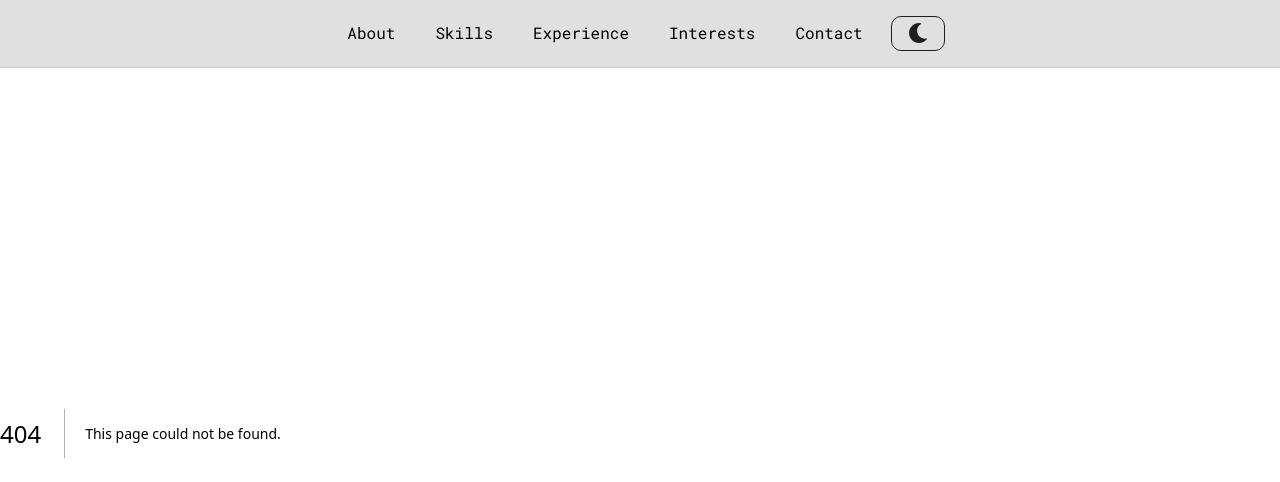
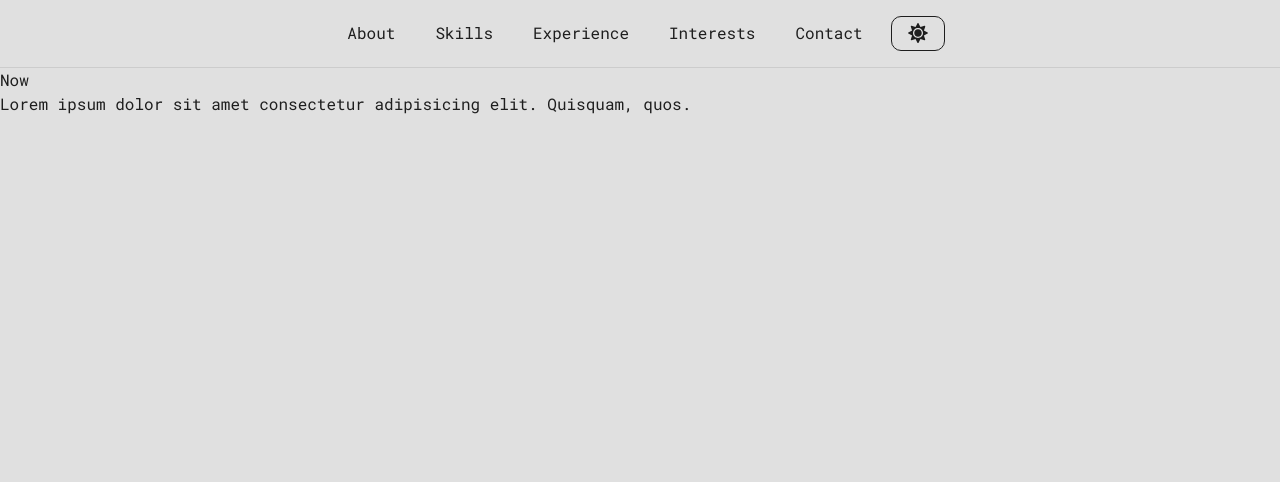
Before and after one commit to JayeshPadhiar/jayeshpadhiar.github.io, a Next.js app: page /now in a window 1280 px wide. Before the commit this address had no page. Shown: the top 482 px of the page. Built offline with nearby package versions, Linux system fonts and the light colour scheme.

Commit message:
layout styling changes and projects and blog section initialised

```diff
--- a/package.json
+++ b/package.json
@@ -12,6 +12,7 @@
     "next": "15.3.4",
     "react": "^19.0.0",
     "react-dom": "^19.0.0",
+    "react-github-calendar": "^4.5.7",
     "react-icons": "^5.5.0"
   },
   "devDependencies": {
--- /dev/null
+++ b/src/app/blogs/components/BlogCard.tsx
@@ -0,0 +1,13 @@
+import Image from "next/image";
+import { FaArrowRight } from "react-icons/fa";
+
+export default function BlogCard({ title, description, image }: { title: string, description: string, image: string }) {
+	return (
+		<div className="w-1/3 min-w-[300px] max-w-[400px] flex flex-col items-start justify-start gap-4 px-4 py-8 border-1 border-foreground/20 cursor-pointer" style={{ borderRadius: "10px" }}>
+            <Image src={image} alt={title} width={100} height={100} />
+			<h1>{title}</h1>
+			<p className="text-sm text-foreground/60">{description}</p>
+            <a href={`/blogs/${title}`} className="flex flex-row items-center justify-start gap-2 text-foreground/80">Read More <span><FaArrowRight /></span></a>
+		</div>
+	);
+}
--- /dev/null
+++ b/src/app/blogs/page.tsx
@@ -0,0 +1,21 @@
+import MainContent from "@/components/MainContent";
+import BlogCard from "./components/BlogCard";
+
+export default function Blogs() {
+	return (
+		<MainContent>
+			<div className="w-full flex flex-col items-start justify-start gap-4 px-8 py-16">
+				<h1 className="text-2xl font-bold">Blogs</h1>
+				<div className="flex flex-row flex-wrap gap-4 justify-start items-start w-full">
+					<BlogCard title="Blog 1" description="Lorem ipsum dolor sit amet consectetur adipisicing elit. Quisquam, quos." image="/images/blog-1.jpg" />
+					<BlogCard title="Blog 2" description="Lorem ipsum dolor sit amet consectetur adipisicing elit. Quisquam, quos." image="/images/blog-2.jpg" />
+					<BlogCard title="Blog 3" description="Lorem ipsum dolor sit amet consectetur adipisicing elit. Quisquam, quos." image="/images/blog-3.jpg" />
+					<BlogCard title="Blog 4" description="Lorem ipsum dolor sit amet consectetur adipisicing elit. Quisquam, quos." image="/images/blog-4.jpg" />
+					<BlogCard title="Blog 5" description="Lorem ipsum dolor sit amet consectetur adipisicing elit. Quisquam, quos." image="/images/blog-5.jpg" />
+					<BlogCard title="Blog 6" description="Lorem ipsum dolor sit amet consectetur adipisicing elit. Quisquam, quos." image="/images/blog-6.jpg" />
+					<BlogCard title="Blog 7" description="Lorem ipsum dolor sit amet consectetur adipisicing elit. Quisquam, quos." image="/images/blog-7.jpg" />
+				</div>
+			</div>
+		</MainContent>
+	);
+}
--- a/src/app/globals.css
+++ b/src/app/globals.css
@@ -71,7 +71,7 @@ input:focus, textarea:focus {
 
 /* transparent scrollbar */
 ::-webkit-scrollbar {
-  width: 0.2rem;
+  width: 0.2rem !important;
   background: transparent;
 }
 
--- a/src/app/layout.tsx
+++ b/src/app/layout.tsx
@@ -21,10 +21,12 @@ export default function RootLayout({
   return (
     <html lang="en">
       <body
-        className={`h-screen w-screen ${robotoMono.className} antialiased flex flex-col items-start justify-start`}
+        className={`h-screen w-screen ${robotoMono.className} antialiased flex flex-col items-start justify-start overflow-hidden`}
       >
         <Header />
-        {children}
+        <div className="w-full h-full flex flex-col items-start justify-start overflow-y-auto">
+          {children}
+        </div>
       </body>
     </html>
   );
--- /dev/null
+++ b/src/app/now/page.tsx
@@ -0,0 +1,12 @@
+import MainContent from "@/components/MainContent";
+
+export default function Now({ children }: { children: React.ReactNode }) {
+	return (
+		<MainContent>
+			<h1>Now</h1>
+			<p>
+				Lorem ipsum dolor sit amet consectetur adipisicing elit. Quisquam, quos.
+			</p>
+		</MainContent>
+	);
+}
--- a/src/app/page.tsx
+++ b/src/app/page.tsx
@@ -6,18 +6,20 @@ import Experience from "@/components/Experience";
 import Contact from "@/components/Contact";
 import Interests from "@/components/Interests";
 import Footer from "@/components/Footer";
+//import Blogs from "@/components/Blogs";
 //import Projects from "@/components/Projects";
 
 export default function Home() {
   return (
-    <div className="h-full flex flex-col items-start justify-start md:flex-row md:items-start md:justify-start overflow-y-auto">
+    <div className="min-h-full w-full flex flex-col md:flex-row items-start justify-start">
       <Hero />
       <div className="w-[0.5px] h-full bg-foreground/20"></div>
       <MainContent>
         <About />
         <Skills />
         <Experience />
-        {/*<Projects />*/}
+        {/*<Projects />
+        <Blogs />*/}
         <Interests />
         <Contact />
         <Footer />
--- /dev/null
+++ b/src/components/Blogs.tsx
@@ -0,0 +1,15 @@
+import BlogCard from "@/app/blogs/components/BlogCard";
+import { FaArrowRight } from "react-icons/fa";
+
+export default function Blogs() {
+	return (
+		<section id="blogs" className="w-full flex flex-col items-start justify-start gap-4 px-8 py-16 border-t-1 border-foreground/10">
+			<h1 className="text-2xl font-bold">Blogs</h1>
+			<div className="flex flex-row flex-wrap gap-4 justify-start items-start w-full">
+				<BlogCard title="Blog 1" description="Lorem ipsum dolor sit amet consectetur adipisicing elit. Quisquam, quos." image="/images/blog-1.jpg" />
+				<BlogCard title="Blog 1" description="Lorem ipsum dolor sit amet consectetur adipisicing elit. Quisquam, quos." image="/images/blog-1.jpg" />
+			</div>
+            <a href="/blogs" className="flex flex-row items-center justify-start gap-2 text-foreground/80">View All Blogs <span><FaArrowRight /></span></a>
+		</section>
+	);
+}
--- a/src/components/Header.tsx
+++ b/src/components/Header.tsx
@@ -18,6 +18,10 @@ export default function Header() {
     /*{
       name: "Projects",
       href: "#projects"
+    },
+    {
+      name: "Blogs",
+      href: "#blogs"
     },*/
     {
       name: "Interests",
@@ -51,8 +55,8 @@ export default function Header() {
             className="p-2 rounded-full hover:bg-foreground/10 transition-colors"
             aria-label="Toggle theme"
           >
-            <FaSun className="w-5 h-5 hidden [data-theme='dark']:block" />
-            <FaMoon className="w-5 h-5 block [data-theme='dark']:hidden" />
+            <FaSun className="w-5 h-5 block [data-theme='light']:hidden" />
+            <FaMoon className="w-5 h-5 hidden [data-theme='dark']:block" />
           </button>
         </ul>
 
--- a/src/components/MainContent.tsx
+++ b/src/components/MainContent.tsx
@@ -1,9 +1,7 @@
 export default function MainContent({ children }: { children: React.ReactNode }) {
-    return (
-        <main className="w-full md:w-4/6 md:h-full flex flex-col items-center justify-start">
-            <div className="w-full h-full flex flex-col items-start justify-start gap-4 md:overflow-auto" style={{ scrollBehavior: "smooth" }}>
-                {children}
-            </div>
-        </main>
-    );
+	return (
+		<main className="w-full md:h-full flex flex-col items-start justify-start md:overflow-auto" style={{ scrollBehavior: "smooth" }}>
+			{children}
+		</main>
+	);
 }
--- a/src/components/Projects.tsx
+++ b/src/components/Projects.tsx
@@ -1,13 +1,39 @@
+import GitHubCalendar from "react-github-calendar";
+import { FaArrowRight } from "react-icons/fa";
+
 export default function Projects() {
+    const gitHubCalendarTheme = {
+        dark: ['lightgrey', 'green']
+    }
     return (
         <section id="projects" className="w-full flex flex-col items-start justify-start gap-4 px-8 py-16 border-t-1 border-foreground/10">
             <h1 className="text-2xl font-bold">Projects</h1>
-            <div className="flex flex-col gap-4">
-                <div className="flex flex-col gap-2">
-                    <h2 className="text-xl font-bold">Project 1</h2>
-                    <p className="text-sm text-gray-500">Description of project 1</p>
-                </div>
+
+            <div className="flex flex-row flex-wrap gap-4 justify-start items-start w-full">
+                <ProjectCard title="Project 1" description="Description of project 1" />
+                <ProjectCard title="Project 2" description="Description of project 2" />
+            </div>
+            <a href="https://github.com/jayeshpadhiar?tab=repositories" target="_blank" rel="noopener noreferrer" className="flex flex-row items-center justify-start gap-2 text-foreground/80">View All Projects <span><FaArrowRight /></span></a>
+            <div className="w-full flex flex-col items-start justify-start gap-4 mt-8">
+                <h2 className="text-lg font-semibold">Contribution Activity</h2>
+                <GitHubCalendar
+                    theme={gitHubCalendarTheme}
+                    username="jayeshpadhiar"
+                    blockSize={10}
+                    fontSize={12}
+                    style={{ width: '100%' }}
+                />
             </div>
         </section>
     )
 }
+
+const ProjectCard = ({ title, description }: { title: string, description: string }) => {
+    return (
+        <div className="w-1/3 min-w-[300px] max-w-[400px] flex flex-col items-start justify-start gap-4 px-4 py-8 border-1 border-foreground/20 cursor-pointer" style={{ borderRadius: "10px" }}>
+            <h1>{title}</h1>
+            <p className="text-sm text-foreground/60">{description}</p>
+            <a href={'#lol'} target="_blank" rel="noopener noreferrer" className="flex flex-row items-center justify-start gap-2 text-foreground/80">View Project <span><FaArrowRight /></span></a>
+        </div>
+    )
+}
```
